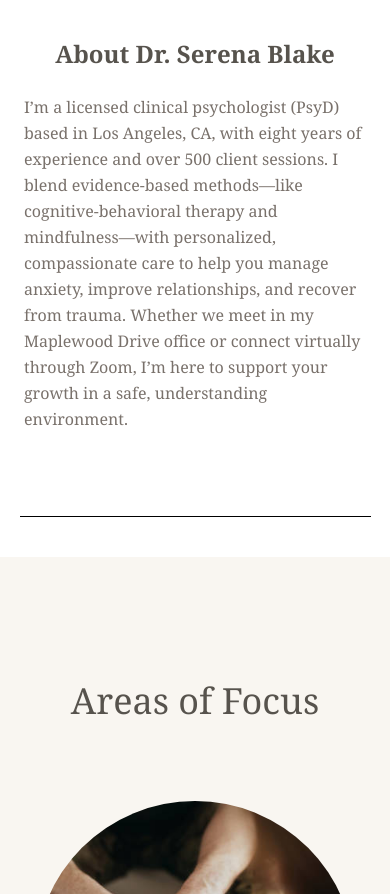
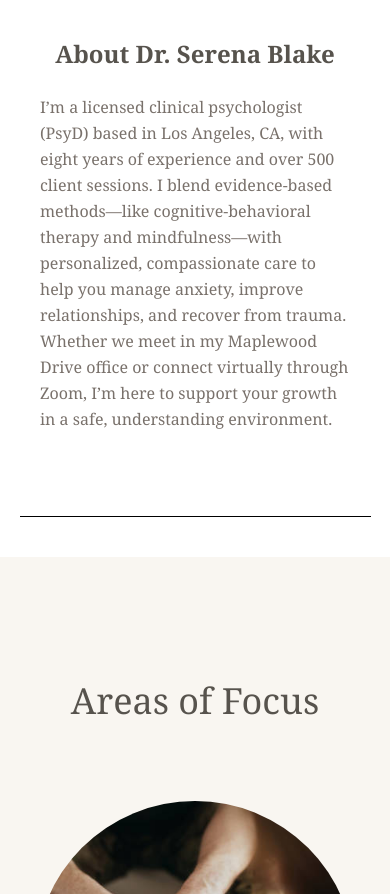
Before and after one commit to Debojjo/Therapist-website, a Next.js app: page / in a window 390 px wide. Shown: the part 1238-2132 px from the top of the page. Built offline with nearby package versions, Linux system fonts and the light colour scheme.

Commit message:
Changed the alignment

```diff
--- a/src/components/About.tsx
+++ b/src/components/About.tsx
@@ -9,10 +9,10 @@ export default function About() {
       <div className="mx-auto w-full max-w-[1000px]">
         <div className="flex flex-col-reverse md:flex-row items-center gap-10">
           <div className="w-full md:w-1/2 px-2 md:px-4 text-left fade-in ">
-            <h2 className="text-2xl sm:text-3xl font-bold text-stone-600 mb-6 font-serif text-center sm:text-left">
+            <h2 className="text-2xl sm:text-3xl font-bold text-stone-600 mb-6 font-serif text-center sm:text-left sm:px-0">
               About Dr. Serena Blake
             </h2>
-            <p className="text-stone-500 text-base sm:text-lg leading-relaxed font-serif font-thin text-align sm:text-left">
+            <p className="text-stone-500 text-base sm:text-lg leading-relaxed font-serif font-thin text-align px-4 sm:px-0 sm:text-left">
               I’m a licensed clinical psychologist (PsyD) based in Los Angeles,
               CA, with eight years of experience and over 500 client sessions. I
               blend evidence-based methods—like cognitive-behavioral therapy and
```
